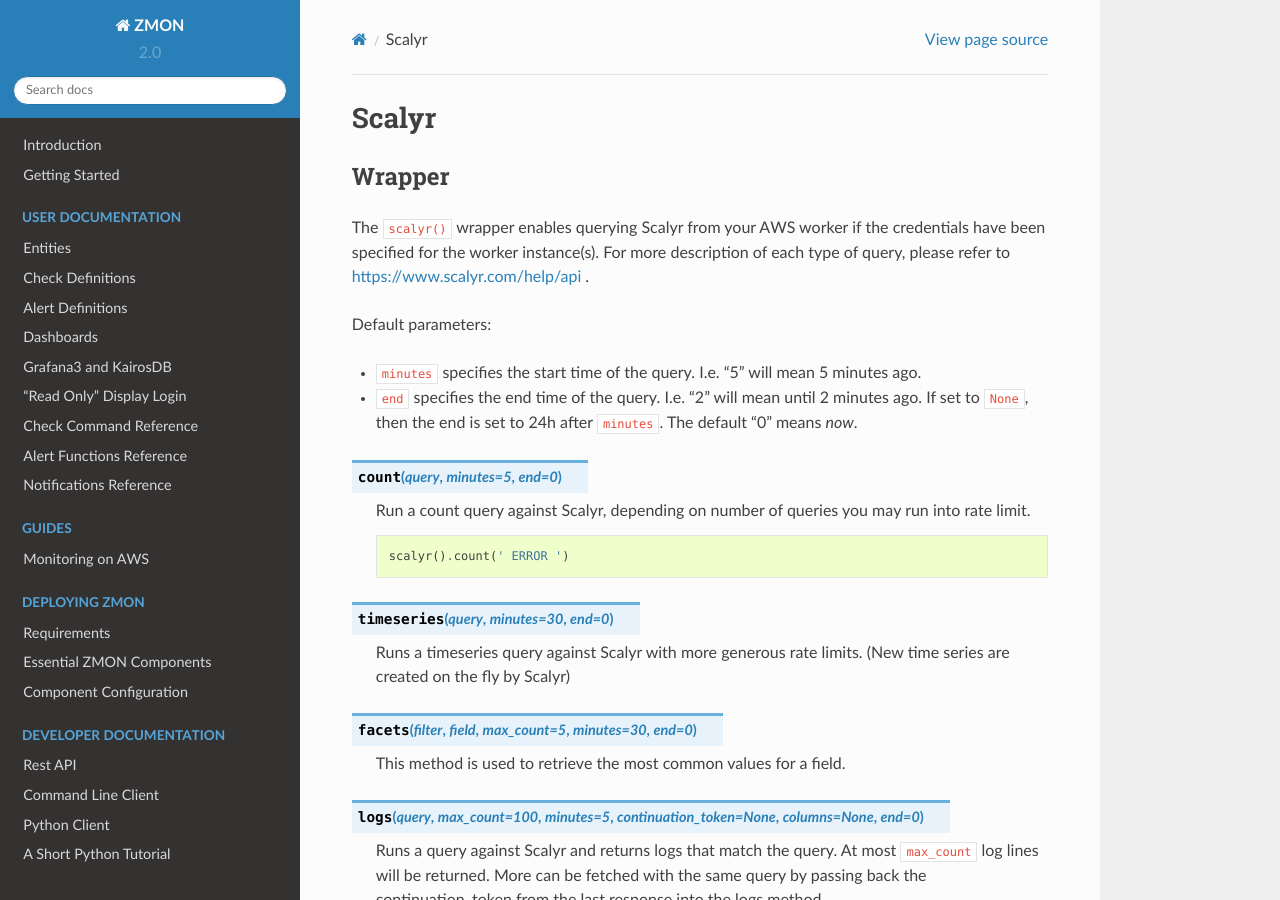
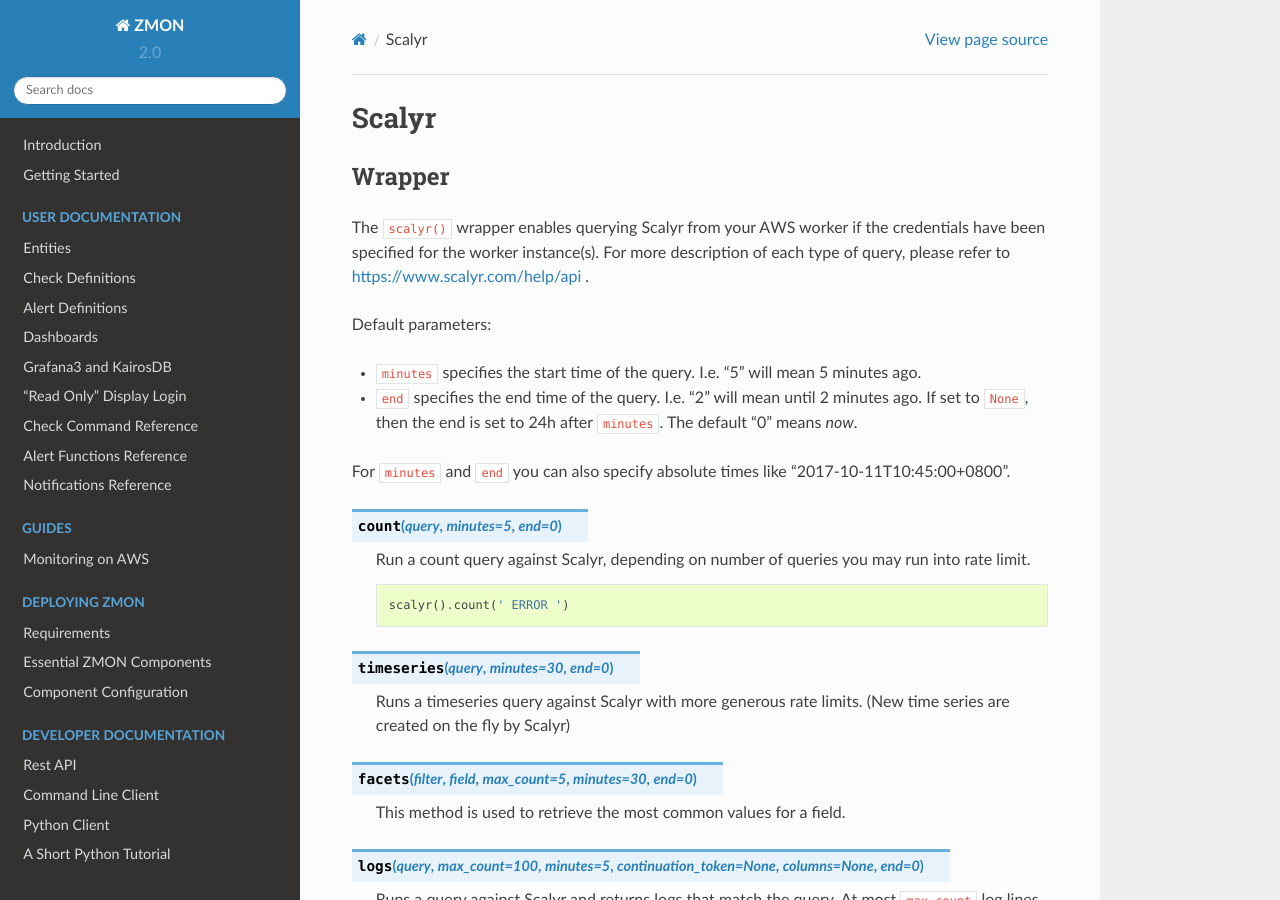
Before and after one commit to zalando-zmon/zmon-docs, a Sphinx documentation site: the page built from docs/user/check-ref/scalyr_wrapper.rst, in a window 1280 px wide and 900 px high. Built offline with Sphinx 7.4.7 and the Read the Docs theme 2.0.0, drawn with Linux system fonts in a browser that asks for light colours.

Commit message:
add note informing user about the capability of specifying absolute times for scalyr queries

```diff
--- a/docs/user/check-ref/scalyr_wrapper.rst
+++ b/docs/user/check-ref/scalyr_wrapper.rst
@@ -11,8 +11,7 @@
 
 * ``minutes`` specifies the start time of the query. I.e. "5" will mean 5 minutes ago.
 * ``end`` specifies the end time of the query. I.e. "2" will mean until 2 minutes ago. If set to ``None``, then the end is set to 24h after ``minutes``. The default "0" means `now`.
-
-
+For ``minutes`` and ``end`` you can also specify absolute times like "2017-10-11T10:45:00+0800".
 
 .. py:method:: count(query, minutes=5, end=0)
 
```
